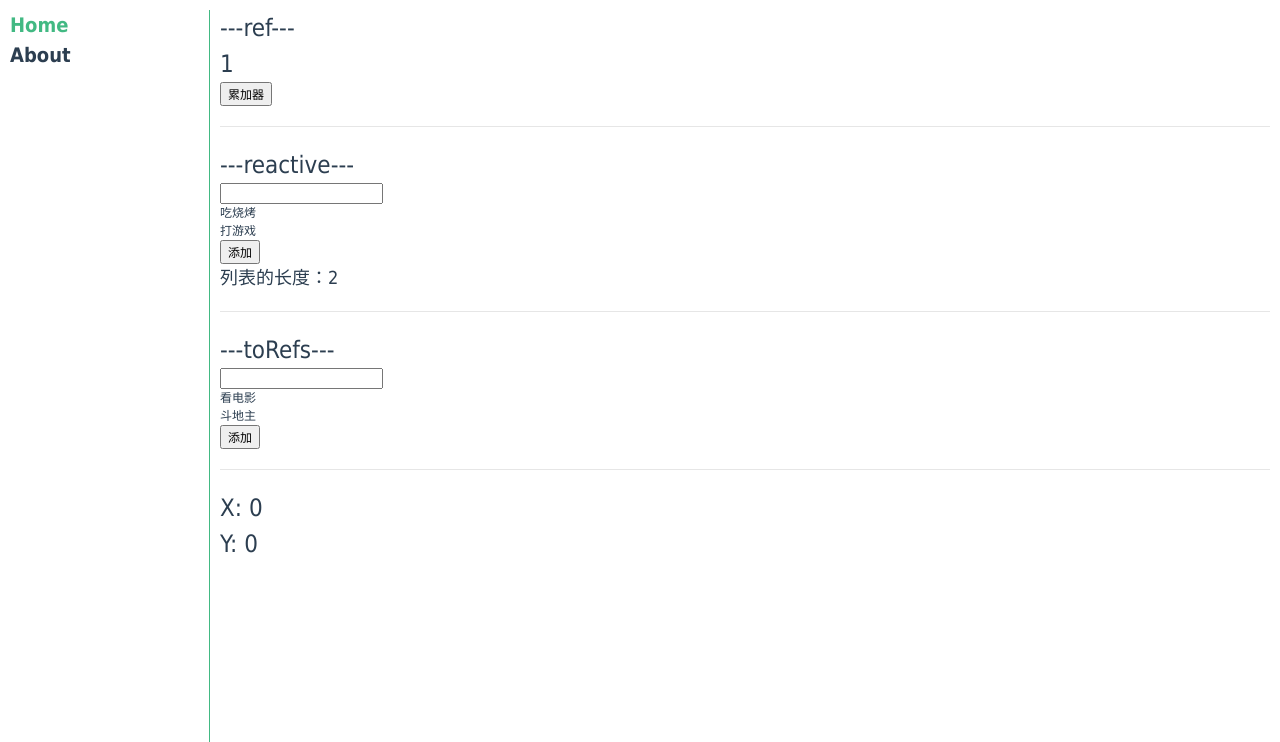
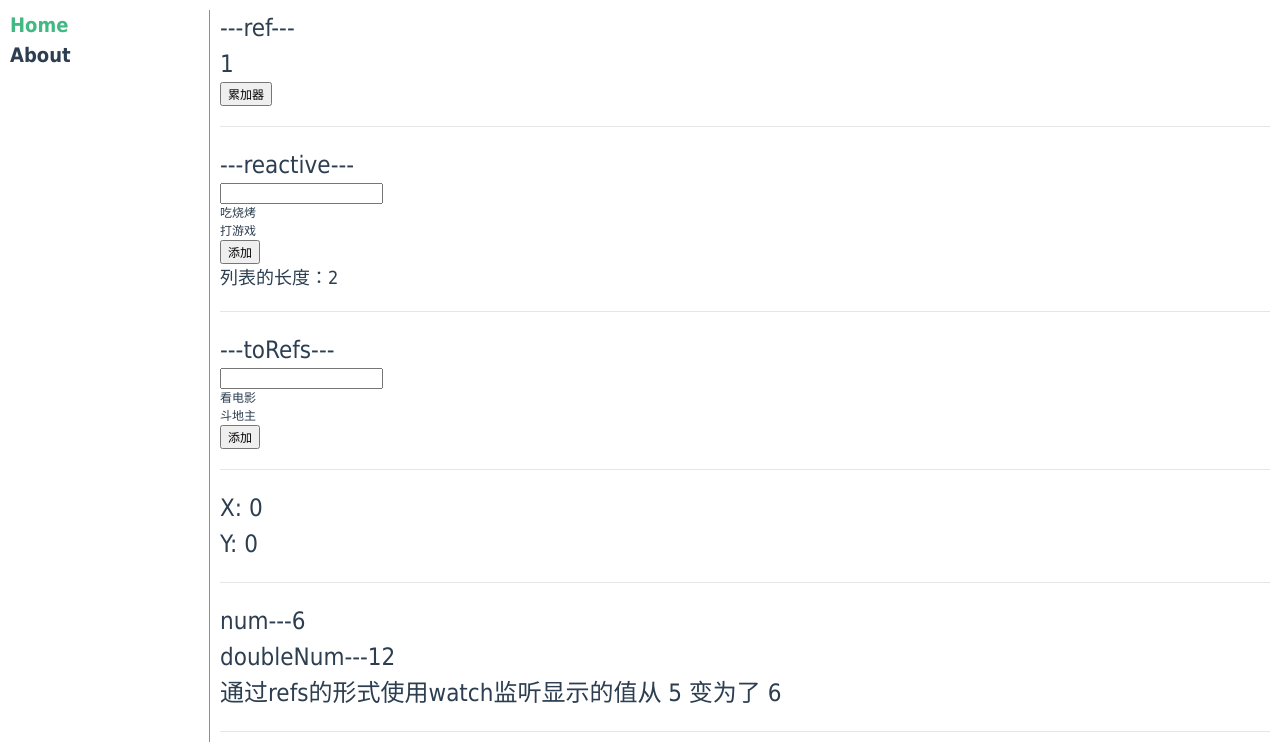
Before and after one commit to franksunhd/vue-v3, a Vue app: page / in a window 1280 px wide. Shown: the top 742 px of the page. Built offline with nearby package versions, Linux system fonts and the light colour scheme.

Commit message:
侦听器watch

```diff
--- a/src/components/useAddTodo.js
+++ b/src/components/useAddTodo.js
@@ -1,4 +1,4 @@
-import {ref, reactive, unref, toRef, toRefs, computed} from 'vue';
+import {ref, reactive, unref, toRef, toRefs, computed, watch, onMounted, onUnmounted} from 'vue';
 
 function useAddTodo() {
     // ref 简单的数据结构变成响应式
@@ -50,7 +50,35 @@ function useAddTodo() {
 
     // toRefs: 解构对象中所有的key
     // toRef: 结构对象中的某个key
-    return {count, add, state, addList, ...toRefs(stateUnref), addVal, total};
+
+    // 侦听器
+    let num = ref(1);
+    let doubleNum = computed(() => num.value * 2);
+
+    let timer = null;
+    //
+    onMounted(() => {
+        timer = setInterval(() => {
+            num.value++;
+            if (num.value > 10) {
+                num.value = 1;
+            }
+        }, 1000);
+    });
+
+    onUnmounted(() => {
+        clearInterval(timer);
+    });
+
+    let desc = ref(null);
+    // 侦听器
+    watch(num, (val, oldVal) => {
+        const p = desc.value;
+        p.textContent = `通过refs的形式使用watch监听显示的值从 ${oldVal} 变为了 ${val}`;
+    });
+
+
+    return {count, add, num, doubleNum, desc, state, addList, ...toRefs(stateUnref), addVal, total};
 }
 
 export default useAddTodo;
--- a/src/views/Home.vue
+++ b/src/views/Home.vue
@@ -41,6 +41,11 @@
         <div>X: {{x}}</div>
         <div>Y: {{y}}</div>
     </h1>
+    <hr>
+    <h1>num---{{num}}</h1>
+    <h1>doubleNum---{{doubleNum}}</h1>
+    <h1 ref="desc"></h1>
+    <hr>
 </template>
 
 <script>
@@ -54,12 +59,16 @@
         // 好在哪
         setup() {
             // 这个的逻辑很清晰 告别大几百行的逻辑组件
-            let {count, add, state, addList, list, val, addVal, total} = useAddTodo();
+            let {
+                count, add, state, addList, list, val, addVal, total, num,
+                doubleNum, desc
+            } = useAddTodo();
             let {x, y} = useMouse();
             // 一大堆 useXX
             return {
                 count, add, state, addList, list, val, addVal, total,
-                x, y
+                x, y,
+                num, doubleNum, desc
             };
 
         },
```
